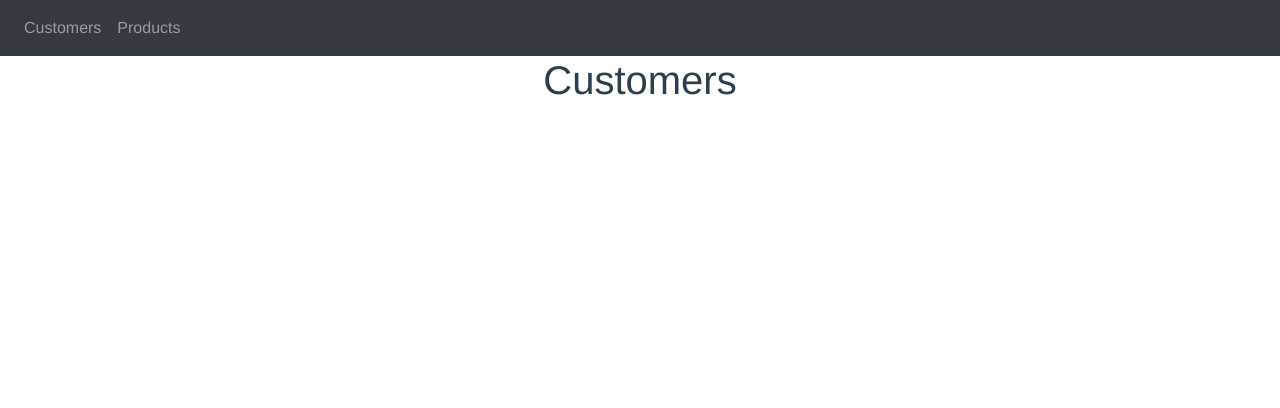
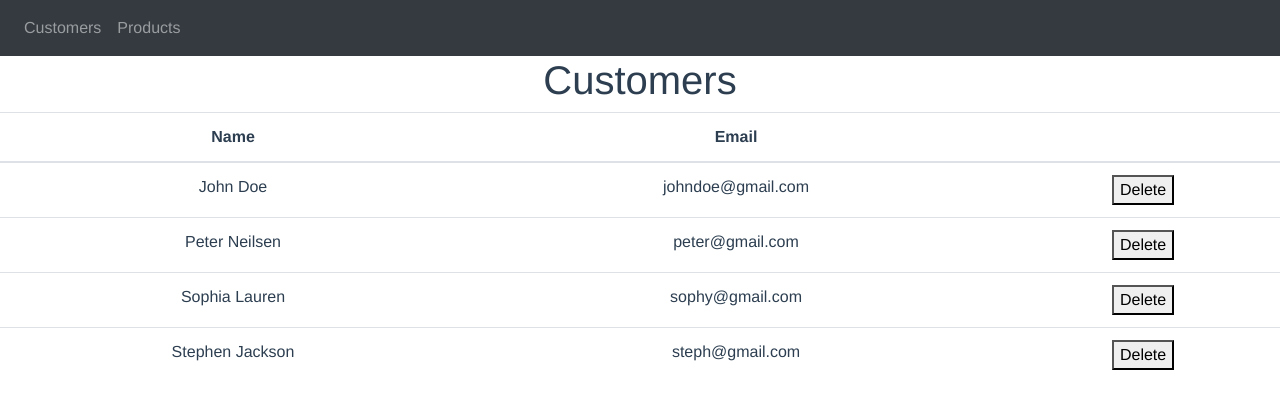
Before and after one commit to AlxRdnvc/Prodavnica-vue.js, a Vue app: page / in a window 1280 px wide. Shown: the top 408 px of the page. Built offline with nearby package versions, Linux system fonts and the light colour scheme.

Commit message:
zadatak 2

```diff
--- /dev/null
+++ b/src/CustomerService.js
@@ -0,0 +1,36 @@
+
+const customers = [
+    {
+        id: 1,
+        fullName: 'John Doe',
+        email: 'johndoe@gmail.com',
+    },
+    {
+        id: 2,
+        fullName: 'Peter Neilsen',
+        email: 'peter@gmail.com',
+    },
+    {
+        id: 3,
+        fullName: 'Sophia Lauren',
+        email: 'sophy@gmail.com',
+    },
+    {
+        id: 4,
+        fullName: 'Stephen Jackson',
+        email: 'steph@gmail.com',
+    }
+]
+
+class CustomerService {
+    list() {
+        return customers;
+    }
+
+    deleteCustomer(customer) {
+        customers.splice(customers.indexOf(customer), 1)
+    }
+}
+
+
+export const customerService = new CustomerService();
--- a/src/components/AppCustomers.vue
+++ b/src/components/AppCustomers.vue
@@ -1,12 +1,42 @@
 <template>
   <div>
     <h1>Customers</h1>
+    <table class="table">
+      <thead>
+        <tr>
+          <th>Name</th>
+          <th>Email</th>
+          <th></th>
+        </tr>
+      </thead>
+      <tbody>
+        <tr v-for="customer in customers" :key="customer.id">
+          <td>{{ customer.fullName }}</td>
+          <td>{{ customer.email }}</td>
+          <td><button @click="deleteCustomerNow(customer)">Delete</button></td>
+        </tr>
+      </tbody>
+    </table>
   </div>
 </template>
 
 <script>
+
+import { customerService } from '../CustomerService.js'
+
 export default {
   name: 'Customers',
 
+  data() {
+    return {
+      customers: customerService.list()
+    }
+  },
+
+  methods: {
+    deleteCustomerNow(customer){
+        customers: customerService.deleteCustomer(customer)
+    }
+  }
 }
 </script>
```
